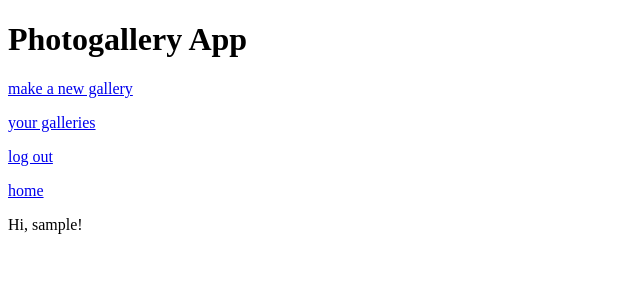
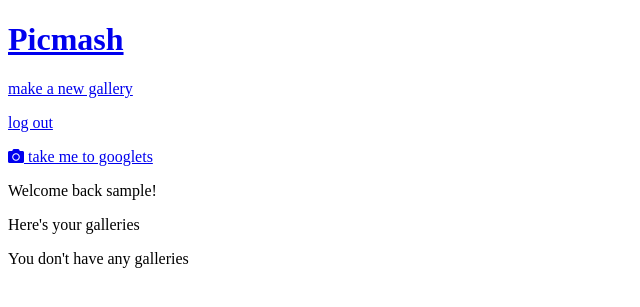
Before and after one commit to momentum-team-3/django-photo-gallery-Aaron-1453, a Django app: page / in a window 1280 px wide. Shown: the top 307 px of the page, without its empty margins (0-640 px from the left). Run offline with Django 3.2, Linux system fonts and the light colour scheme; the visitor is signed in with stand-in values (Sample User, id 1); data that the repository does not hold is empty; parts of the project's set-up code (start-up, migrations or seed data) failed here and were passed over; some libraries are stand-ins or nearby versions.

Commit message:
greater useability added

```diff
--- a/photo_gallery_aaron/views.py
+++ b/photo_gallery_aaron/views.py
@@ -1,11 +1,20 @@
 from django.shortcuts import render, redirect, get_object_or_404
 from .models import Photo, Comment, Gallery
 from .forms import GalleryForm, PhotoForm, CommentForm
+from django.http import HttpResponse
 
 # Create your views here.
 
 def homepage(request):
-    return render(request, "homepage.html", {})
+    if request.user.is_authenticated:
+        galleries = request.user.galleries.all()
+        return render (request, "homepage.html", { "galleries": galleries })
+
+    # galleries = request.user.galleries.all()
+    # return render(request, "homepage.html", {
+    #     'galleries': galleries,
+    #     })
+    return render(request, "homepage.html")
 
 def add_gallery(request):
     if request.method == "POST":
@@ -26,12 +35,6 @@ def view_gallery(request, gallery_pk):
         "gallery_pk": gallery_pk,
     })
 
-def user_galleries(request):
-    """list of all galleries belonging to user"""
-    galleries = request.user.galleries.all()
-    return render(request, "gallery/user_galleries.html", {
-        'galleries': galleries,
-    })
 
 def edit_gallery(request, gallery_pk):
     gallery = get_object_or_404(request.user.galleries, pk=gallery_pk)
@@ -108,10 +111,7 @@ def delete_gallery(request, gallery_pk):
     gallery = get_object_or_404(Gallery, pk=gallery_pk)
     if request.method == "POST":
         gallery.delete()
-        return redirect('user_galleries')
-    return render (request, 'gallery/delete_gallery.html', {
-        'gallery': gallery
-    })
+    return homepage(request)
 
 def logout(request):
     return render(request, 'logout.html')
--- a/project/urls.py
+++ b/project/urls.py
@@ -24,6 +24,9 @@ from api import views as api_views
 
 urlpatterns = [
     path('', views.homepage, name='homepage'),
+    path('', include([
+         path('gallery/delete_gallery/<int:gallery_pk>/', views.delete_gallery, name='delete_gallery'),
+    ])),
     path('admin/', admin.site.urls),
     path('accounts/', include('registration.backends.simple.urls')),
     path('accounts/logout/', views.logout, name='logout'),
@@ -38,8 +41,7 @@ urlpatterns = [
     path('gallery/add_gallery/', views.add_gallery, name='add_gallery'),
     path('gallery/view_gallery/<int:gallery_pk>/', views.view_gallery, name='view_gallery'),
     path('gallery/edit_gallery/<int:gallery_pk>/', views.edit_gallery, name='edit_gallery'),
-    path('gallery/user_galleries/', views.user_galleries, name='user_galleries'),
-    path('gallery/delete_gallery/<int:gallery_pk>/', views.delete_gallery, name='delete_gallery'),
+    # path('gallery/delete_gallery/<int:gallery_pk>/', views.delete_gallery, name='delete_gallery'),
 #Gallery Api urls
     path('api-auth/', include('rest_framework.urls')),
     path('api/galleries/', api_views.GalleryListView.as_view()),
@@ -50,7 +52,7 @@ urlpatterns = [
     path('api/photo/<int:pk>/', api_views.PhotoDetailView.as_view()),
     path('api/auth/', include('djoser.urls')),
     path('api/auth/', include('djoser.urls.authtoken')),
-] + static(settings.MEDIA_URL, document_root=settings.MEDIA_ROOT)
+] + static(settings.MEDIA_URL, document_root=settings.MEDIA_ROOT) + static(settings.STATIC_URL, document_root=settings.STATIC_ROOT)
 
 if settings.DEBUG:
     import debug_toolbar
--- a/templates/base.html
+++ b/templates/base.html
@@ -1,27 +1,28 @@
-
+{% load static %}
 <!DOCTYPE html>
 <html lang="en">
   <head>
     <meta charset="UTF-8" />
     <meta name="viewport" content="width=device-width, initial-scale=1.0" />
-    {% load static %}
-    <title>{% block title %}Photogallery App{% endblock %}</title>
-    {% block meta %} {% endblock %}
+    <link rel="stylesheet" href="{% static '/css/style.css/' %}">
+    <link rel="stylesheet" href="https://cdnjs.cloudflare.com/ajax/libs/font-awesome/5.14.0/css/all.min.css">
+    <title>{% block title %}Picmash{% endblock %}</title>
+    {% block meta %}
+    {% endblock %}
   </head>
   <div>
-  <h1>Photogallery App</h1>
+  <a href="{% url 'homepage' %}"><h1>Picmash</h1></a>
 </div>
-<div>
   {% block navbar %}
-  <nav>
-    <a href = "{% url 'add_gallery' %}"><p>make a new gallery</p></a>
-    <a href = "{% url 'user_galleries' %}"><p>your galleries</p></a>
-    <a href = "{% url 'auth_logout' %}"><p>log out</p></a>
-    <a href = "{% url 'homepage' %}"><p>home</p></a>
-  </nav>
+  <div>
+    <nav>
+      <a href = "{% url 'add_gallery' %}"><p>make a new gallery</p></a>
+      <a href = "{% url 'auth_logout' %}"><p>log out</p></a>
+      <a href="http://google.com"><i class="fas fa-camera"></i> take me to googlets</a>
+    </nav>
+  </div>
   {% endblock %}
   <body>
     {% block content %} {% endblock %}
   </body>
-</div>
 </html>
--- a/templates/homepage.html
+++ b/templates/homepage.html
@@ -1,9 +1,7 @@
 {% extends "base.html" %}
 
 {% block content %}
-    {% if user.is_authenticated %}
-        <p>Hi, {{ user.username }}!</p>
-    {% else %}
+{% if user.is_authenticated is False %}
 <p>
     <a href="{% url 'auth_login' %}">login</a>
 </p>
@@ -11,5 +9,20 @@
 <p>
     <a href="{% url 'registration_register' %}">sign up</a>
 </p>
+</div>
+{% else %}
+<p>Welcome back {{ user.username }}!</p>
+<div>
+    <p>Here's your galleries</p>
+</div>
+<div>
+    {% if galleries is not None %}
+    {% for gallery in galleries %}
+    <a href="{% url 'view_gallery' gallery_pk=gallery.pk %}">{{ gallery.title }}</a>
+    <p>{{ gallery.pk }}</p>
+    {% empty %}
+    <p>You don't have any galleries</p>
+    {% endfor %}
+    {% endif %}
 {% endif %}
 {% endblock %}
```
Also changed, not shown: static/css/style.css (added), static/css/styles.css (deleted). Lines whose indentation alone changed are shown as unchanged.
